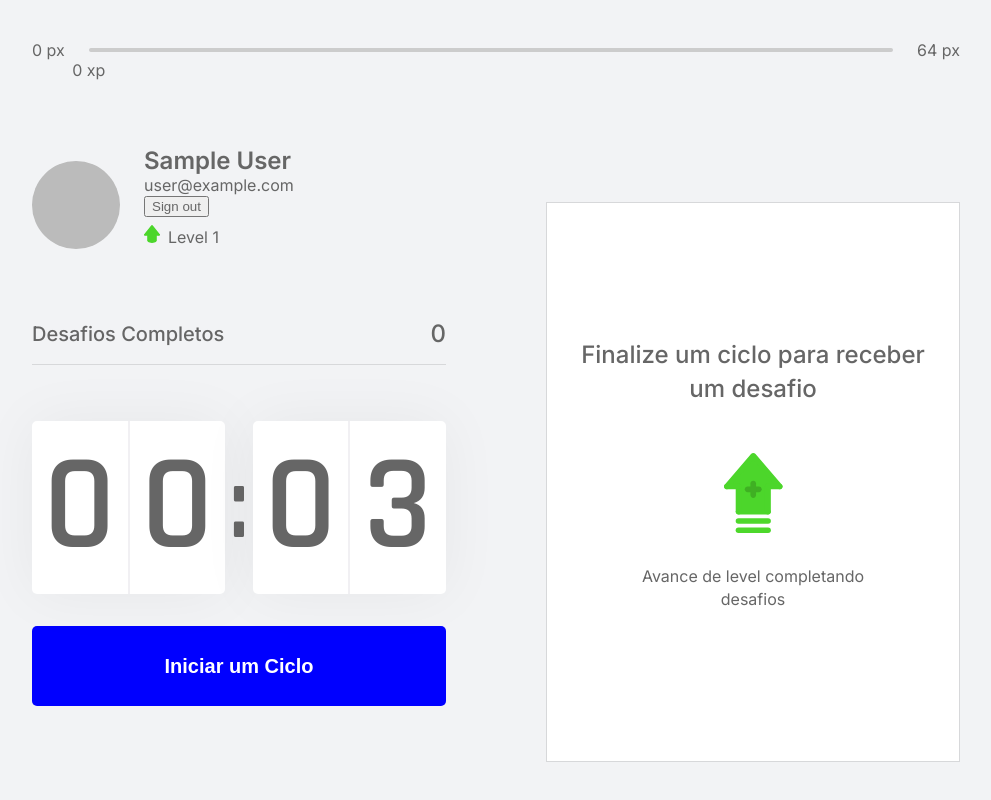
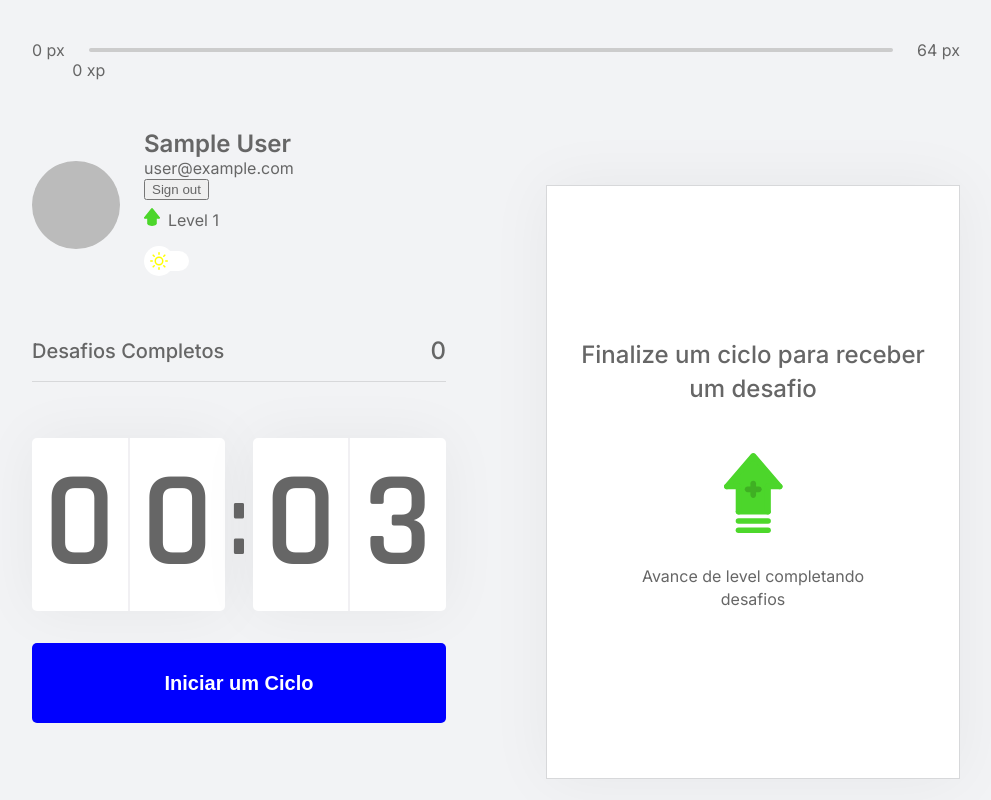
Before and after one commit to carvalho-rafael/moveit-nlw4, a Next.js app: page / in a window 1280 px wide. Shown: the whole page, without its empty margins (144-1135 px from the left). Built offline with nearby package versions, Linux system fonts and the light colour scheme; no server answers; sample sign-in values are in the browser's storage.

Commit message:
add dark theme mode

```diff
--- a/components/ChallengeBox.tsx
+++ b/components/ChallengeBox.tsx
@@ -1,11 +1,13 @@
 import { useContext } from 'react';
 import { ChallengesContext } from '../contexts/ChallengesContext';
 import { CountdownContext } from '../contexts/CountdownContext';
+import { ThemeContext } from '../contexts/ThemeContext';
 import styles from '../styles/components/ChallengeBox.module.scss'
 
 export default function ChallengeBox() {
     const { activeChallenge, resetChallenge, completeChallenge } = useContext(ChallengesContext);
     const { resetCountdown } = useContext(CountdownContext);
+    const { dark } = useContext(ThemeContext);
 
     function handleSucceeded() {
         completeChallenge()
@@ -17,7 +19,7 @@ export default function ChallengeBox() {
         resetCountdown()
     }
     return (
-        <div className={styles.challengeBoxContainer}>
+        <div className={`${styles.challengeBoxContainer} ${dark ? styles.dark: ''}`}>
             {activeChallenge ? (
                 <div className={styles.challengeActive}>
                     <header> Ganhe {activeChallenge.amount} xp </header>
--- a/components/Countdown.tsx
+++ b/components/Countdown.tsx
@@ -4,6 +4,7 @@ import { ChallengesContext } from '../contexts/ChallengesContext';
 import { useEffect, useState } from 'react'
 import styles from '../styles/components/Countdown.module.scss'
 import { CountdownContext } from '../contexts/CountdownContext';
+import { ThemeContext } from '../contexts/ThemeContext';
 
 let countdownTimeout: NodeJS.Timeout;
 
@@ -17,13 +18,15 @@ export default function Countdown() {
         startCountdown
     } = useContext(CountdownContext);
 
+    const { dark } = useContext(ThemeContext);
+
     const [minuteLeft, minuteRight] = String(minutes).padStart(2, '0').split('');
     const [secondLeft, secondRight] = String(seconds).padStart(2, '0').split('');
 
 
     return (
         <div>
-            <div className={styles.countdownContainer}>
+            <div className={`${styles.countdownContainer} ${dark ? styles.dark: ''}`}>
                 <div>
                     <span>{minuteLeft}</span>
                     <span>{minuteRight}</span>
--- a/components/Profile.tsx
+++ b/components/Profile.tsx
@@ -1,7 +1,10 @@
-import { useContext } from 'react'
+import { useContext, useEffect, useState } from 'react'
 import { ChallengesContext } from '../contexts/ChallengesContext'
 import styles from '../styles/components/Profile.module.scss'
 import { signOut } from 'next-auth/client'
+import Switch from "react-switch";
+import { FiMoon, FiSun } from 'react-icons/fi'
+import { ThemeContext } from '../contexts/ThemeContext';
 
 interface User {
     email: string,
@@ -15,6 +18,14 @@ interface ProfileProps {
 
 export default function Profile(props: ProfileProps) {
     const { level } = useContext(ChallengesContext);
+    const { toggleDark, dark } = useContext(ThemeContext)
+
+    const [checked, setChecked] = useState(false)
+
+    function handleChange() {
+        setChecked(!checked);
+        toggleDark()
+    }
 
     return (
         <div className={styles.profileContainer}>
@@ -27,6 +38,49 @@ export default function Profile(props: ProfileProps) {
                     <img src="icons/level.svg" alt="level" />
                     Level {level}
                 </p>
+                <label>
+                    <Switch
+                        onChange={handleChange}
+                        checked={checked}
+                        uncheckedIcon={false}
+                        checkedIcon={false}
+                        handleDiameter={30}
+                        height={20}
+                        width={40}
+                        offHandleColor="#ffffff"
+                        onHandleColor="#000000"
+                        onColor={'#000000'}
+                        offColor={'#ffffff'}
+                        checkedHandleIcon={
+                            <div
+                                style={{
+                                    display: "flex",
+                                    justifyContent: "center",
+                                    alignItems: "center",
+                                    height: "100%",
+                                    color: "white",
+                                    fontSize: 18
+                                }}
+                            >
+                                <FiMoon />
+                            </div>
+                        }
+                        uncheckedHandleIcon={
+                            <div
+                                style={{
+                                    display: "flex",
+                                    justifyContent: "center",
+                                    alignItems: "center",
+                                    height: "100%",
+                                    color: "yellow",
+                                    fontSize: 18
+                                }}
+                            >
+                                <FiSun />
+                            </div>
+                        }
+                    />
+                </label> <br />
             </div>
         </div>
     )
--- /dev/null
+++ b/contexts/ThemeContext.tsx
@@ -0,0 +1,42 @@
+import { createContext, ReactNode, useContext, useEffect, useState } from 'react';
+
+interface ThemeContextData {
+    dark: boolean,
+    toggleDark: () => void,
+}
+
+interface ThemeProviderProps {
+    children: ReactNode;
+}
+
+let countdownTimeout: NodeJS.Timeout;
+
+export const ThemeContext = createContext({} as ThemeContextData);
+
+export function ThemeProvider({ children }: ThemeProviderProps) {
+
+    const [dark, setDark] = useState(false);
+
+    function toggleDark() {
+        setDark(!dark);
+    }
+
+    useEffect(() => {
+        if (dark) {
+            document.body.classList.add('dark-mode');
+        } else {
+            document.body.classList.remove('dark-mode');
+        }
+    }, [dark])
+
+    return (
+        <ThemeContext.Provider
+            value={{
+                dark,
+                toggleDark
+            }}
+        >
+            {children}
+        </ThemeContext.Provider>
+    )
+}
--- a/next.config.js
+++ b/next.config.js
@@ -3,6 +3,7 @@ module.exports = {
     sassOptions: {
         prependData: `
             $background: #f2f3f5;
+            $background-dark: #292929;
             $text-color: #666666;
             `,
     },
--- a/package.json
+++ b/package.json
@@ -14,6 +14,8 @@
     "pg": "^8.5.1",
     "react": "17.0.1",
     "react-dom": "17.0.1",
+    "react-icons": "^4.2.0",
+    "react-switch": "^6.0.0",
     "sass": "^1.32.8"
   },
   "devDependencies": {
--- a/pages/index.tsx
+++ b/pages/index.tsx
@@ -10,6 +10,7 @@ import Profile from '../components/Profile'
 
 import { CountdownProvider } from '../contexts/CountdownContext'
 import { ChallengesProvider } from '../contexts/ChallengesContext'
+import { ThemeProvider } from '../contexts/ThemeContext'
 
 import styles from '../styles/Home.module.scss'
 
@@ -31,6 +32,7 @@ import { getSession } from 'next-auth/client'
 export default function Home(props: HomeProps) {
 
   return (
+    <ThemeProvider>
       <ChallengesProvider
         level={props.level}
         currentExperience={props.currentExperience}
@@ -55,6 +57,7 @@ export default function Home(props: HomeProps) {
           </CountdownProvider>
         </div>
       </ChallengesProvider>
+    </ThemeProvider>
   )
 }
 
--- a/styles/components/ChallengeBox.module.scss
+++ b/styles/components/ChallengeBox.module.scss
@@ -7,10 +7,13 @@
     align-items: center;
     justify-content: center;
     flex-direction: column;
+    background: #fff;
+    border: 1px #d7d8da solid;
+    box-shadow: 0 0 60px rgba(0, 0, 0, 0.05);
 
-    background: white;
-    border: 1px #d7d8da solid;
-    box-shadow: 0 0 60x rgba(0, 0, 0, 0.05);
+    &.dark {
+        background: #444444;
+    }
 }
 
 .challengeNotActive {
@@ -40,7 +43,11 @@
     }
 }
 
-.challengeActive  {
+.dark .challengeActive header {
+    color: white;
+}
+
+.challengeActive {
     height: 100%;
     display: flex;
     flex-direction: column;
@@ -53,7 +60,7 @@
         border-bottom: 1px solid gray;
     }
 
-    main{
+    main {
         flex: 1;
         display: flex;
         flex-direction: column;
@@ -102,7 +109,6 @@
             &.succeededBtn {
                 background: green;
             }
-
         }
     }
 }
--- a/styles/components/Countdown.module.scss
+++ b/styles/components/Countdown.module.scss
@@ -32,6 +32,17 @@
     }
 }
 
+.dark {
+    > div {
+        background: #444444;
+        span:first-child {
+            border-right: 1px solid #777;
+        }
+        span:last-child {
+            border-left: 1px solid #777;
+        }    }
+}
+
 @mixin countdownBtn {
     width: 100%;
     height: 5rem;
@@ -56,7 +67,7 @@
 
     &:hover {
         background: darkblue;
-        transition:  background-color .2s;
+        transition: background-color 0.2s;
     }
 }
 .stopCountdownBtn {
@@ -64,7 +75,7 @@
     background: red;
     &:hover {
         background: darkred;
-        transition:  background-color .2s;
+        transition: background-color 0.2s;
     }
 }
 .finishedCountdownBtn {
@@ -79,7 +90,7 @@
     }
 }
 
-@media(min-width: 480px) {
+@media (min-width: 480px) {
     .countdownContainer {
         > div {
             font-size: 8.5rem;
--- a/styles/components/Profile.module.scss
+++ b/styles/components/Profile.module.scss
@@ -9,7 +9,7 @@
         border-radius: 50%;
     }
 
-    div {
+    > div {
         margin-left: 1.5rem;
 
         strong {
--- a/styles/globals.scss
+++ b/styles/globals.scss
@@ -4,6 +4,12 @@ body {
   margin: 0;
   font-family: 'Inter', sans-serif;
   background: $background;
+  transition: all .5s linear;
+}
+
+body.dark-mode {
+  background: $background-dark;
+  color: white;
 }
 
 body,button {
```
Also changed, not shown: 1 other file (tests, documents, lock files or other folders). Lines whose indentation alone changed are shown as unchanged.
